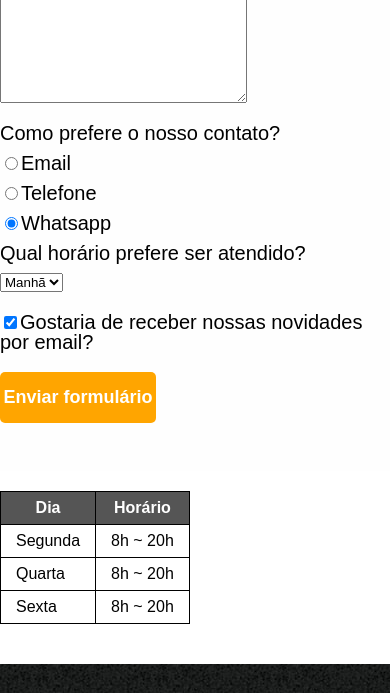
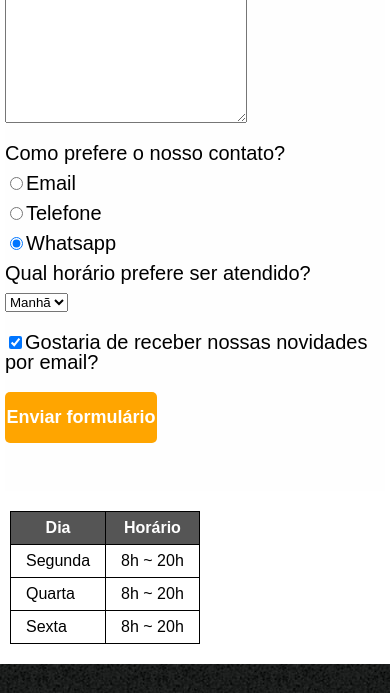
Before and after one commit to FernandoDark1/aula-front, a plain HTML site: page contato.html in a window 390 px wide. Shown: the part 729-1422 px from the top of the page. Drawn offline with Linux system fonts and the light colour scheme.

Commit message:
Add files via upload

```diff
--- a/style.css
+++ b/style.css
@@ -94,10 +94,6 @@ footer {
 	margin: 20px 0 0;
 }
 
-main {
-
-}
-
 form {
     margin: 40px 0;
 }
@@ -137,7 +133,7 @@ form label, form legend {
 }
 
 table {
-    margin: 20px 0 40px;
+    margin: 20px 322px 40px;
 }
 
 thead {
@@ -266,8 +262,12 @@ td, th {
 		width: 100%;
 	}
 
-	ul.produtos {
+	.produtos {
 		display: grid;
+		padding: auto;
+	}
 
+	table, main {
+		margin: 20px 5px 20px 5px;
 	}
 }
```
